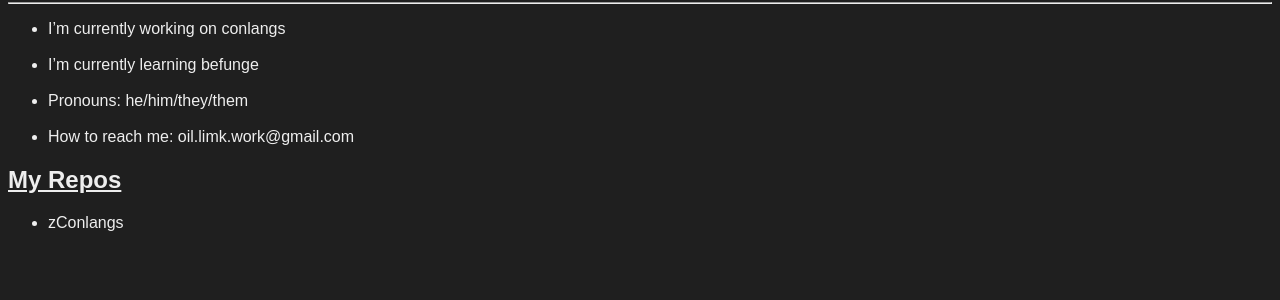
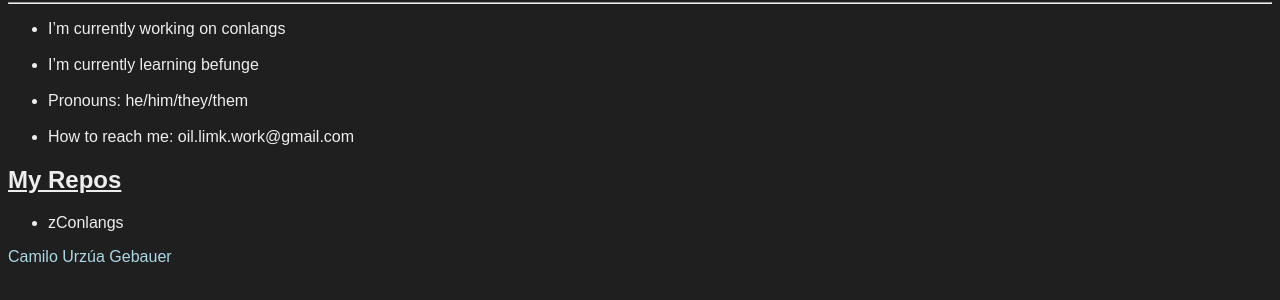
Before and after one commit to Oil-Limk/Oil-Limk, a plain HTML site: page index.html in a window 1280 px wide. Shown: the part 78-378 px from the top of the page. Drawn offline with Linux system fonts and the light colour scheme.

Commit message:
Update index.html

```diff
--- a/index.html
+++ b/index.html
@@ -2,13 +2,15 @@
 <html>
   <head>
     <link href="https://oil-limk.github.io/Oil-Limk/@src/template.css"
-    rel="stylesheet">
+      rel="stylesheet">
+    <script src="https://platform.linkedin.com/badges/js/profile.js"
+      async defer type="text/javascript"></script>
     <title>
       Oil Limk
     </title>
   </head>
   <body bgcolor="#1F1F1F", style="color:#eeeeee; text-align:justify;
-  font-family: Arial, Helvetica, sans-serif; font-size: 16px;">
+    font-family: Arial, Helvetica, sans-serif; font-size: 16px;">
     <h1>Oil Limk (WIP)</h1>
     <hr>
     <ul>
@@ -25,5 +27,11 @@
       <li>zConlangs</li>
       <!--<li>PokeWaze</li>-->
     </ul>
+    <div class="badge-base LI-profile-badge" data-locale="es_ES"
+      data-size="medium" data-theme="dark" data-type="VERTICAL"
+      data-vanity="oil-limk" data-version="v1">
+      <a class="badge-base__link LI-simple-link"
+         href="https://cl.linkedin.com/in/oil-limk?trk=profile-badge">Camilo Urzúa Gebauer</a>
+    </div>
   </body>
 </html>
```
